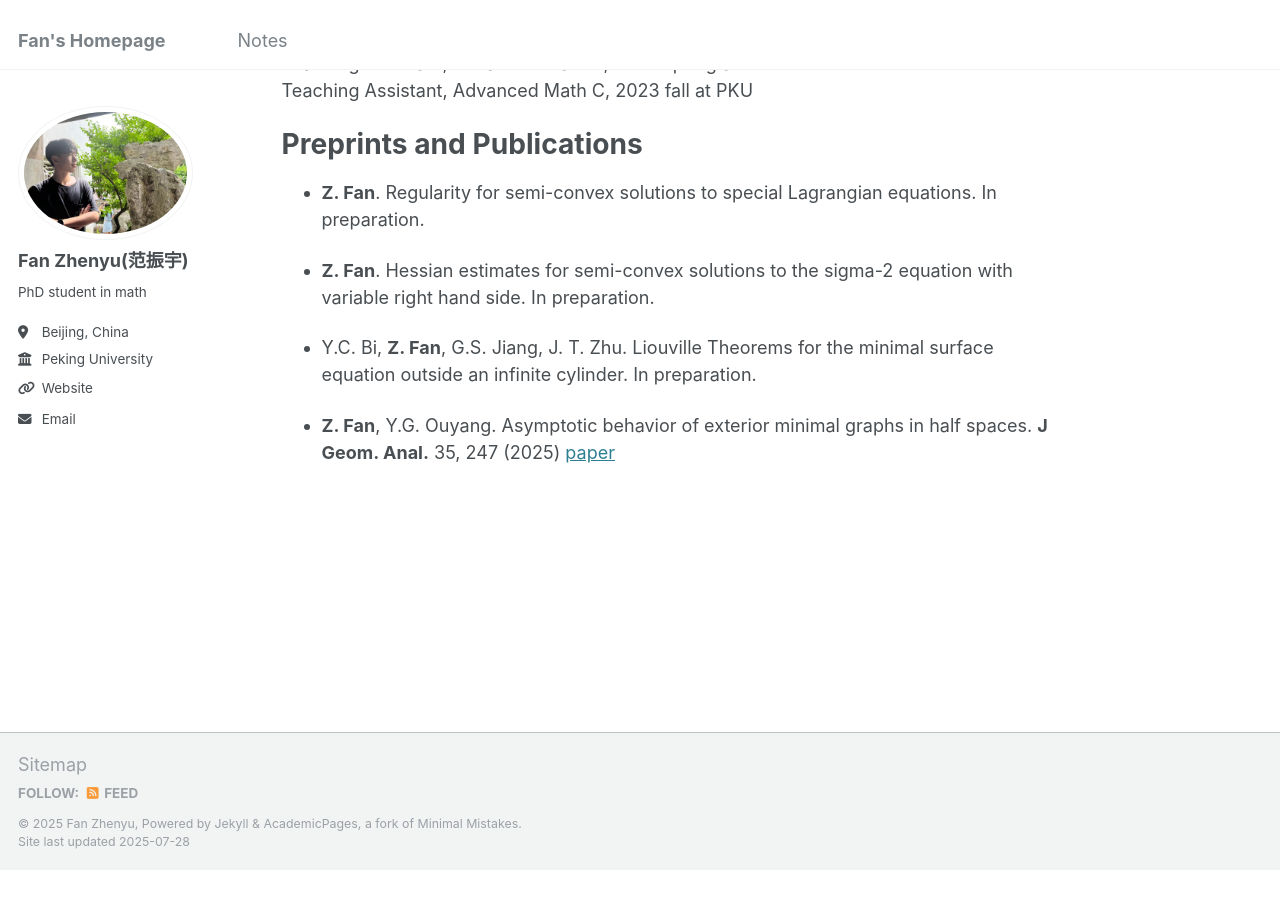
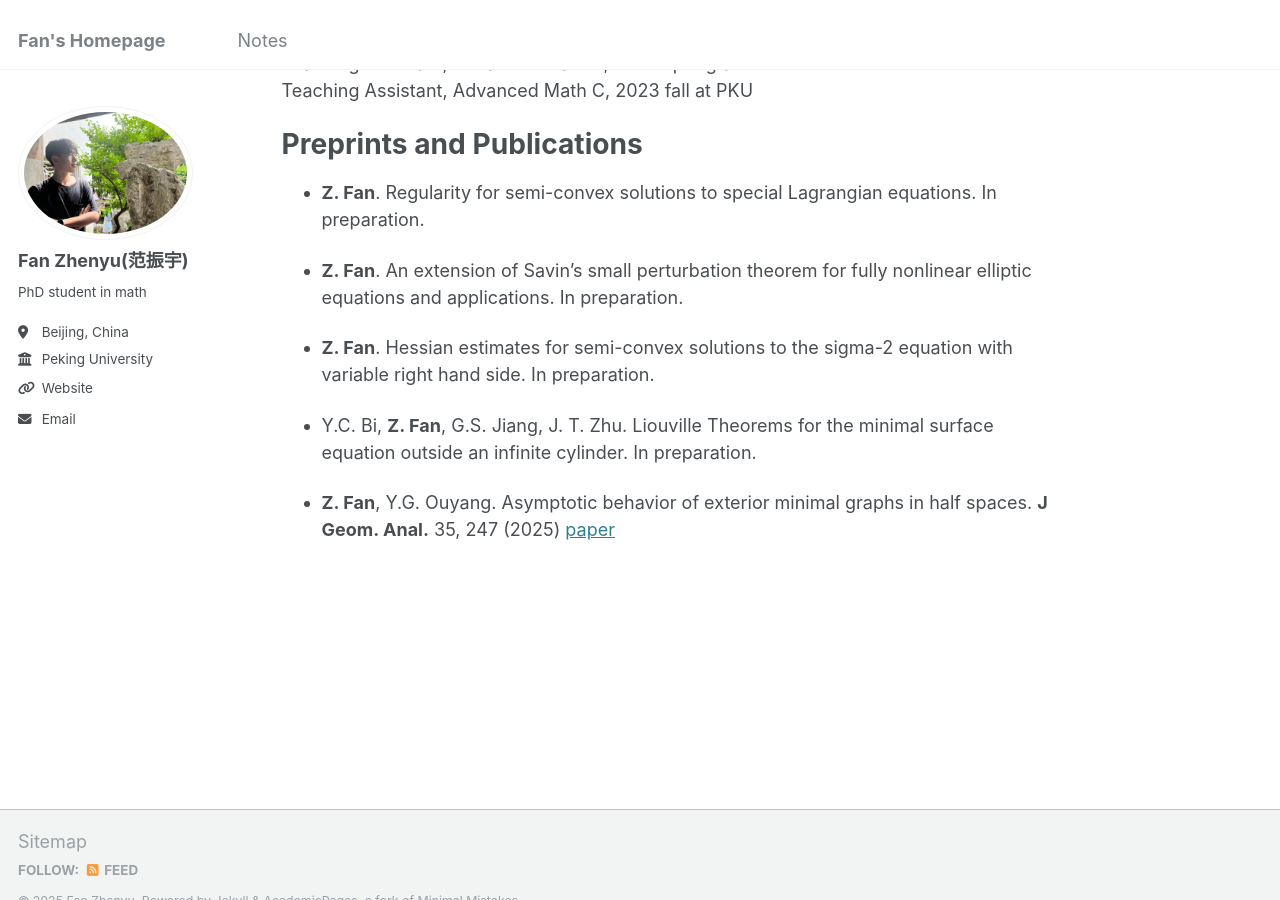
Before and after one commit to fanzymath/fanzymath.github.io, a Jekyll site: the page built from _pages/about.md, in a window 1280 px wide and 900 px high, scrolled down 829 px. Built offline with Jekyll 4.4.1, drawn with Linux system fonts in a browser that asks for light colours; before the commit the page ends 1699 px from its top, so only the background shows below that.

Commit message:
Update about.md

```diff
--- a/_pages/about.md
+++ b/_pages/about.md
@@ -42,6 +42,8 @@ Preprints and Publications
 ======
 - **Z. Fan**. Regularity for semi-convex solutions to special Lagrangian equations. In preparation.
 
+- **Z. Fan**. An extension of Savin's small perturbation theorem for fully nonlinear elliptic equations and applications. In preparation.
+
 - **Z. Fan**. Hessian estimates for semi-convex solutions to the sigma-2 equation with variable right hand side. In preparation.
 
 - Y.C. Bi, **Z. Fan**, G.S. Jiang, J. T. Zhu. Liouville Theorems for the minimal surface equation outside an infinite cylinder. In preparation.
```
